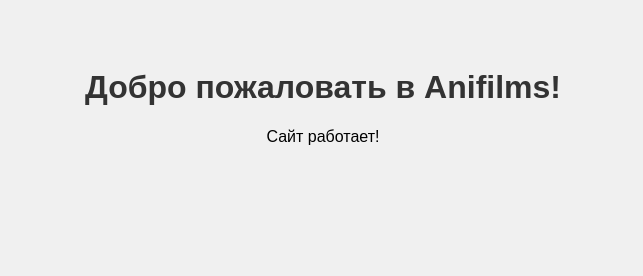
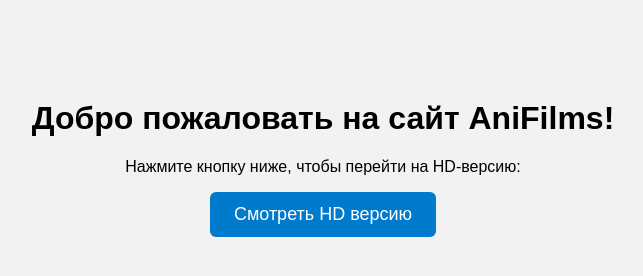
Before and after one commit to anvarstar/anifilms.github.io, a plain HTML site: page index.html in a window 1280 px wide. Shown: the whole page, without its empty margins (317-960 px from the left). Drawn offline with Linux system fonts and the light colour scheme.

Commit message:
Add files via upload
Signed-off-by: anvarstar <anvar.alpha14@gmail.com>

```diff
--- a/index.html
+++ b/index.html
@@ -1,15 +1,32 @@
 <!DOCTYPE html>
-<html lang="en">
+<html lang="ru">
 <head>
   <meta charset="UTF-8">
-  <title>Anifilms</title>
+  <title>Добро пожаловать</title>
   <style>
-    body { font-family: Arial, sans-serif; background: #f0f0f0; text-align: center; padding: 40px; }
-    h1 { color: #333; }
+    body {
+      font-family: Arial, sans-serif;
+      text-align: center;
+      margin-top: 100px;
+      background-color: #f2f2f2;
+    }
+    a {
+      display: inline-block;
+      padding: 12px 24px;
+      background-color: #007acc;
+      color: white;
+      text-decoration: none;
+      border-radius: 6px;
+      font-size: 18px;
+    }
+    a:hover {
+      background-color: #005fa3;
+    }
   </style>
 </head>
 <body>
-  <h1>Добро пожаловать в Anifilms!</h1>
-  <p>Сайт работает!</p>
+  <h1>Добро пожаловать на сайт AniFilms!</h1>
+  <p>Нажмите кнопку ниже, чтобы перейти на HD-версию:</p>
+  <a href="index_anifilms_hd.html">Смотреть HD версию</a>
 </body>
 </html>
```
